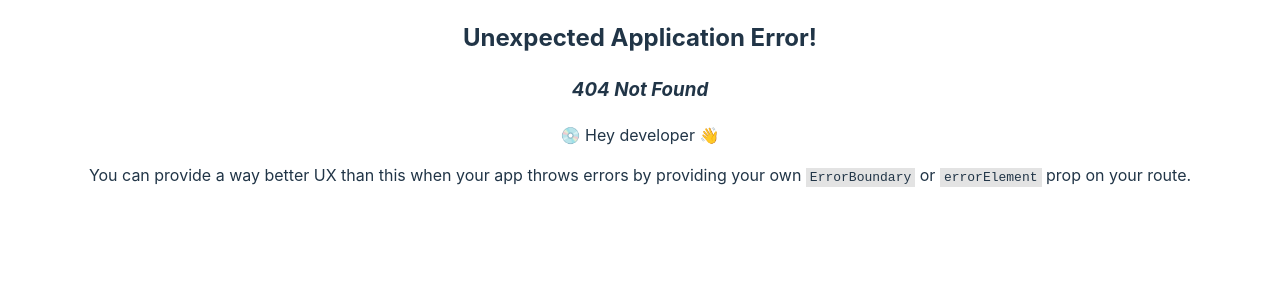
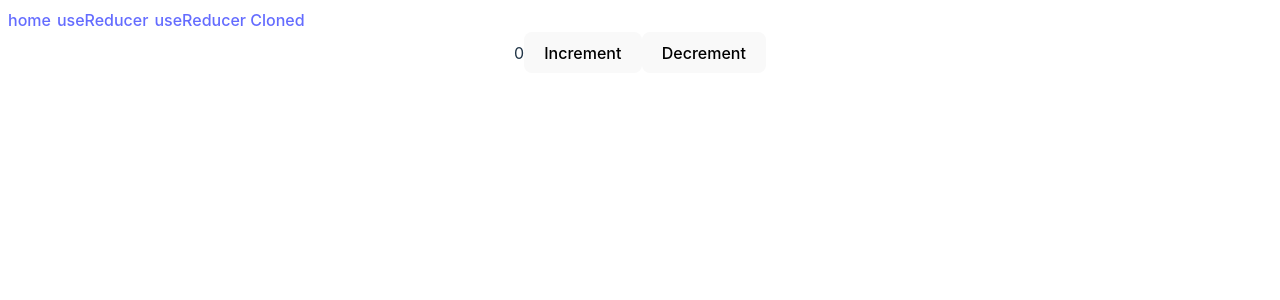
Before and after one commit to nnivxix/react-playground, a React (Vite) app: page /use-reducer-cloned in a window 1280 px wide. Before the commit this address had no page. Shown: the top 300 px of the page. Built offline with nearby package versions, Linux system fonts and the light colour scheme.

Commit message:
learning: react hooks - useReducer

```diff
--- /dev/null
+++ b/src/hooks/useCount.ts
@@ -0,0 +1,9 @@
+import { useState } from "react";
+
+const useCount = () => {
+	const [count, setCount] = useState(0);
+
+	return { count };
+};
+
+export default useCount;
--- a/src/layouts/Default.tsx
+++ b/src/layouts/Default.tsx
@@ -2,6 +2,7 @@ import React from 'react'
 import { Link } from 'react-router-dom';
 import Index from '../pages/Index';
 import UseReducer from '../pages/UseReducer';
+import UseReducerCloned from '../pages/UseReducerCloned';
 
 type DefaultProps = { children: React.ReactNode }
 // eslint-disable-next-line react-refresh/only-export-components
@@ -15,7 +16,12 @@ export const navs = [
     label: 'useReducer',
     path: '/use-reducer',
     element: <UseReducer />
-  }
+  },
+  {
+    label: 'useReducer Cloned',
+    path: '/use-reducer-cloned',
+    element: <UseReducerCloned />
+  },
 ];
 
 function Default({ children }: DefaultProps) {
--- a/src/pages/UseReducer.tsx
+++ b/src/pages/UseReducer.tsx
@@ -1,12 +1,46 @@
-import React from 'react'
+import { useReducer } from 'react'
 import Default from '../layouts/Default'
+import useCount from '../hooks/useCount'
 
+interface State {
+  count: number
+}
+interface Action {
+  type: 'increment' | 'decrement'
+}
+// eslint-disable-next-line react-refresh/only-export-components
+export function reducer(state: State, action: Action) {
+  const { type } = action
+
+  switch (type) {
+    case 'increment':
+      return {
+        ...state,
+        count: state.count + 1
+      }
+
+    case 'decrement':
+      return {
+        ...state,
+        count: state.count - 1
+      }
+    default:
+      return state
+  }
+}
 export default function UseReducer() {
+  const { count: initCount } = useCount()
+  const [state, dispatch] = useReducer(reducer, {
+    count: initCount
+  })
   return (
     <Default>
-
       <div>
-        use reducer
+        <div>Count: {state.count}</div>
+        <button className='mb-2' onClick={() => dispatch({ type: 'increment' })}>
+          Increment
+        </button>
+        <button onClick={() => dispatch({ type: 'decrement' })}>Decrement</button>
       </div>
     </Default>
   )
--- /dev/null
+++ b/src/pages/UseReducerCloned.tsx
@@ -0,0 +1,24 @@
+import React, { useReducer } from 'react'
+import { reducer } from './UseReducer'
+import Default from '../layouts/Default'
+import useCount from '../hooks/useCount'
+
+export default function UseReducerCloned() {
+  const { count: initCount } = useCount()
+
+  const [state, dispatch] = useReducer(reducer, {
+    count: initCount
+  })
+  return (
+    <Default>
+      {/* won't same with '/use-reducer' even using custom hook 'useCount' */}
+      <div>
+        {state.count}
+        <button className='mb-2' onClick={() => dispatch({ type: 'increment' })}>
+          Increment
+        </button>
+        <button onClick={() => dispatch({ type: 'decrement' })}>Decrement</button>
+      </div>
+    </Default>
+  )
+}
```
